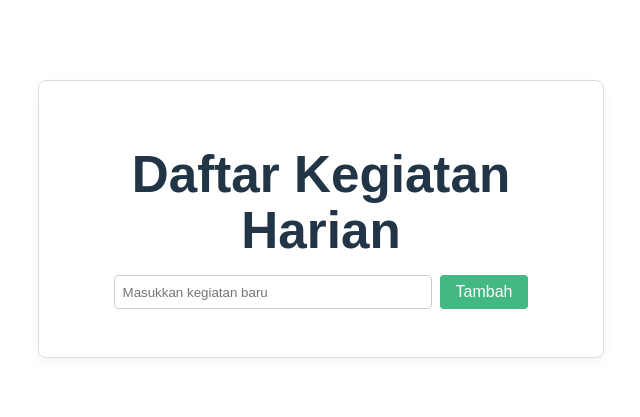
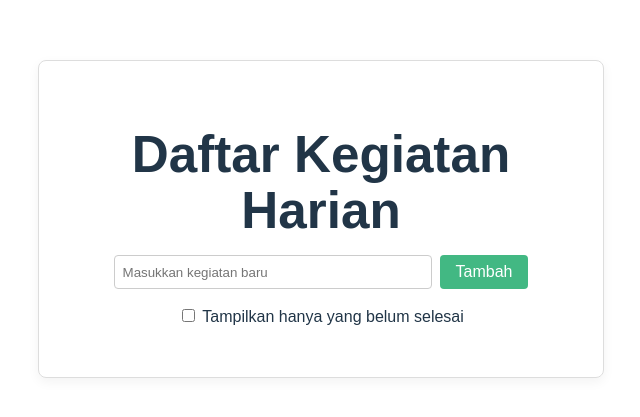
Before and after one commit to Yongki123869/32-pbk-uts-233510379, a Vue app: page / in a window 1280 px wide. Shown: the part 181-598 px from the top of the page, without its empty margins (319-959 px from the left). Built offline with nearby package versions, Linux system fonts and the light colour scheme.

Commit message:
Dapat Memfilter hanya memunculkan kegiatan yang belum selesai saja

```diff
--- a/src/App.vue
+++ b/src/App.vue
@@ -1,8 +1,9 @@
 <script setup>
-import { ref, onMounted, watch } from 'vue'
+import { ref, onMounted, watch, computed } from 'vue'
 
 const newActivity = ref('')
 const activities = ref([])
+const showUncompletedOnly = ref(false) // Toggle filter kegiatan
 
 // Ambil data dari localStorage saat halaman dimuat
 onMounted(() => {
@@ -29,6 +30,13 @@ function addActivity() {
 function removeActivity(index) {
   activities.value.splice(index, 1)
 }
+
+// Daftar kegiatan berdasarkan filter
+const filteredActivities = computed(() =>
+  showUncompletedOnly.value
+    ? activities.value.filter(activity => !activity.completed)
+    : activities.value
+)
 </script>
 
 <template>
@@ -45,9 +53,17 @@ function removeActivity(index) {
       <button @click="addActivity">Tambah</button>
     </div>
 
+    <!-- Checkbox filter -->
+    <div class="filter">
+      <label>
+        <input type="checkbox" v-model="showUncompletedOnly" />
+        Tampilkan hanya yang belum selesai
+      </label>
+    </div>
+
     <ul class="list">
       <li
-        v-for="(activity, index) in activities"
+        v-for="(activity, index) in filteredActivities"
         :key="index"
         class="activity-item"
       >
@@ -58,7 +74,9 @@ function removeActivity(index) {
         <span :class="{ completed: activity.completed }">
           {{ index + 1 }}. {{ activity.name }}
         </span>
-        <button class="remove-btn" @click="removeActivity(index)">Hapus</button>
+        <button class="remove-btn" @click="removeActivity(activities.indexOf(activity))">
+          Hapus
+        </button>
       </li>
     </ul>
   </div>
@@ -83,6 +101,10 @@ h1 {
 .form {
   display: flex;
   justify-content: center;
+  margin-bottom: 1rem;
+}
+
+.filter {
   margin-bottom: 1rem;
 }
 
```
